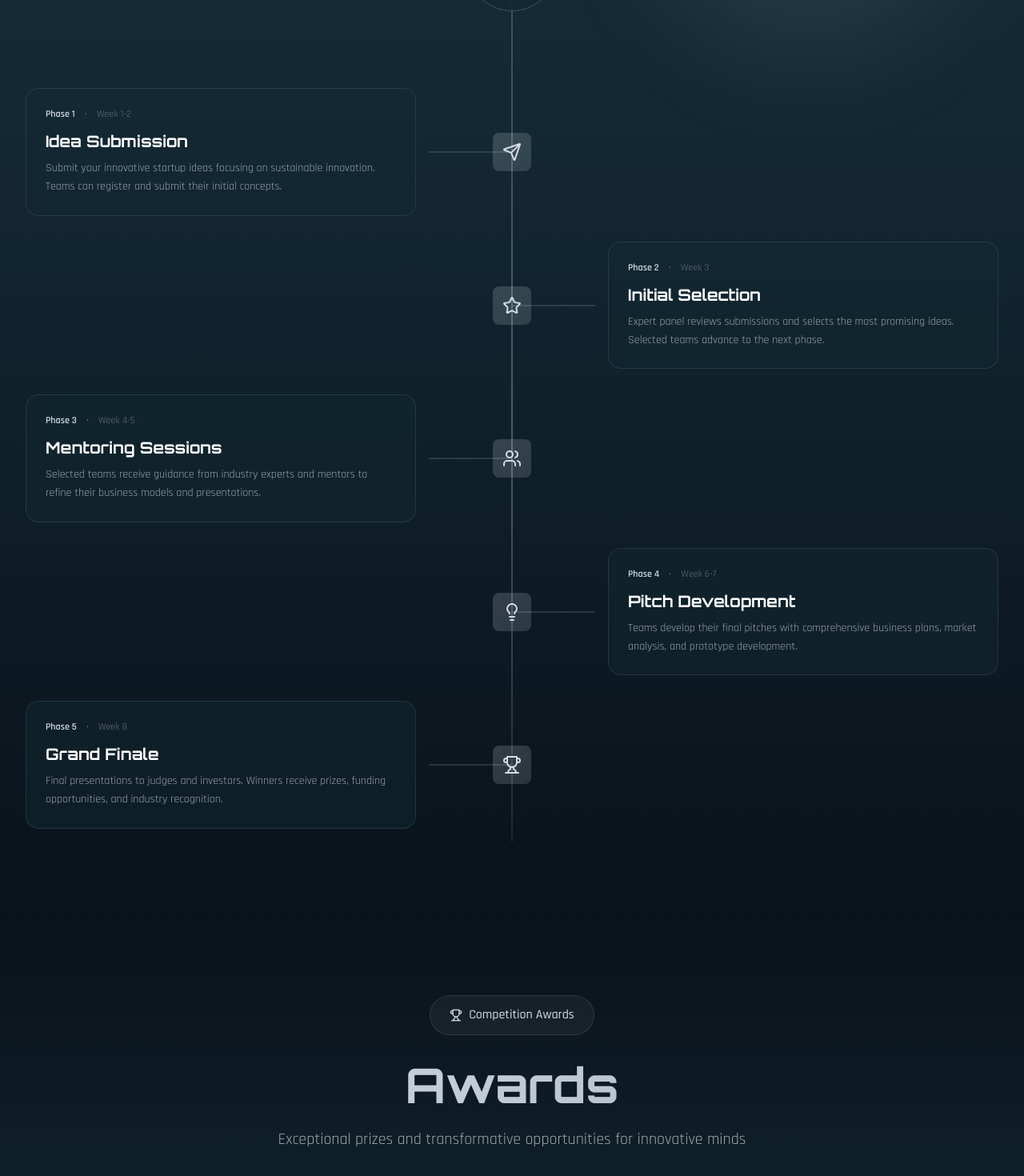
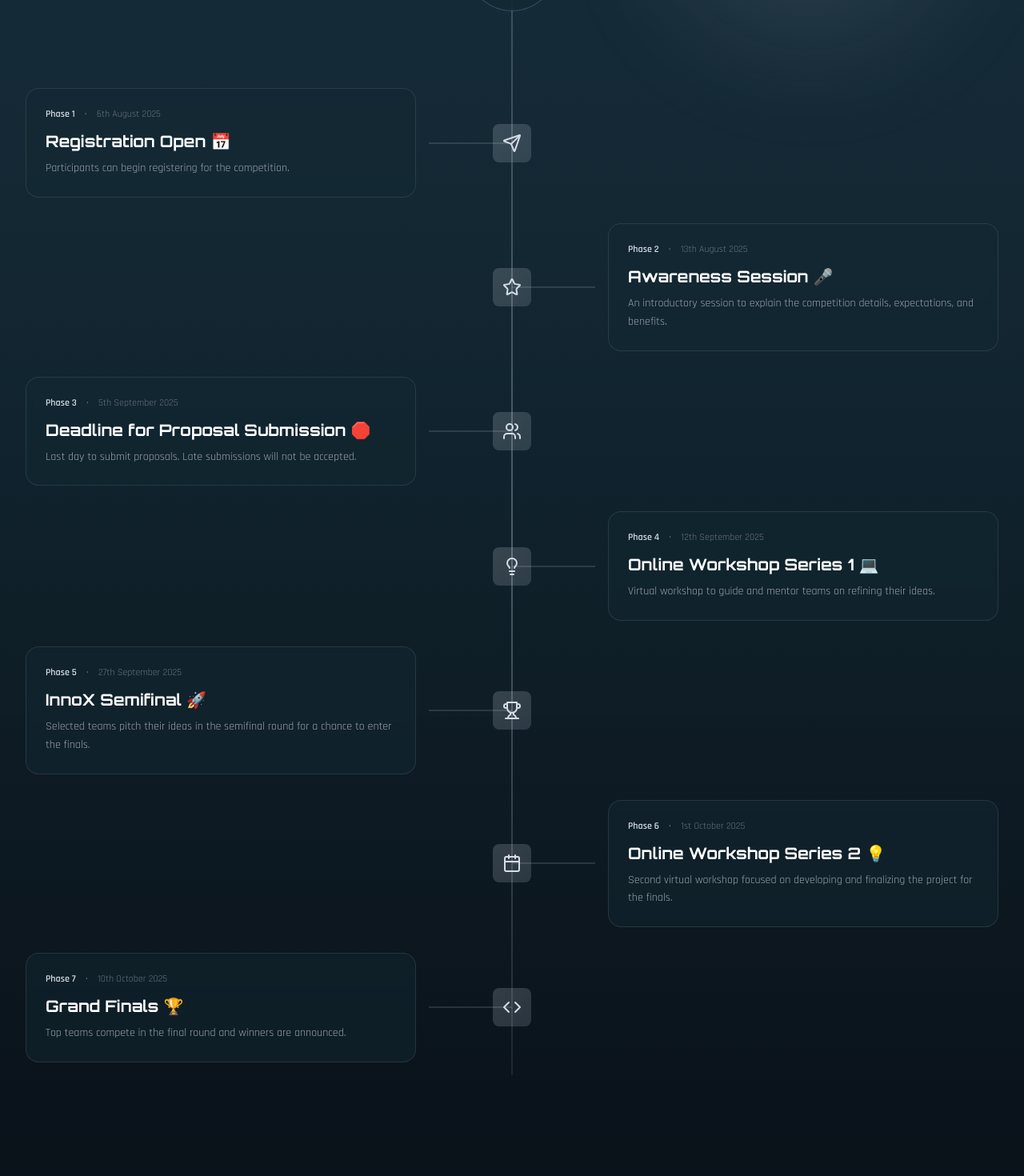
Before and after one commit to devcax/hackx.jr, a Next.js app: page / in a window 1280 px wide. Shown: the part 2640-4110 px from the top of the page at 80% size. Built offline with nearby package versions, Linux system fonts and the light colour scheme.

Commit message:
timeline chanched

```diff
--- a/components/TimelineSection.tsx
+++ b/components/TimelineSection.tsx
@@ -21,49 +21,70 @@ export default function TimelineSection() {
   const hackXTimelineData = [
     {
       phase: "Phase 1",
-      title: "Idea Submission",
+      title: "Registration Open 📅",
       description:
-        "Submit your innovative startup ideas focusing on sustainable innovation. Teams can register and submit their initial concepts.",
+        "Participants can begin registering for the competition.",
       icon: Send,
-      date: "Week 1-2",
+      date: "6th August 2025",
       color: "from-blue-500 to-cyan-500",
     },
     {
       phase: "Phase 2",
-      title: "Initial Selection",
+      title: "Awareness Session 🎤",
       description:
-        "Expert panel reviews submissions and selects the most promising ideas. Selected teams advance to the next phase.",
+        "An introductory session to explain the competition details, expectations, and benefits.",
       icon: Star,
-      date: "Week 3",
+      date: " 13th August 2025",
       color: "from-purple-500 to-pink-500",
     },
     {
       phase: "Phase 3",
-      title: "Mentoring Sessions",
+      title: "Deadline for Proposal Submission 🛑",
       description:
-        "Selected teams receive guidance from industry experts and mentors to refine their business models and presentations.",
+        "Last day to submit proposals. Late submissions will not be accepted.",
       icon: Users,
-      date: "Week 4-5",
+      date: "5th September 2025",
       color: "from-green-500 to-emerald-500",
     },
     {
       phase: "Phase 4",
-      title: "Pitch Development",
+      title: "Online Workshop Series 1 💻",
       description:
-        "Teams develop their final pitches with comprehensive business plans, market analysis, and prototype development.",
+        "Virtual workshop to guide and mentor teams on refining their ideas.",
       icon: Lightbulb,
-      date: "Week 6-7",
+      date: "12th September 2025",
       color: "from-yellow-500 to-orange-500",
     },
     {
       phase: "Phase 5",
-      title: "Grand Finale",
+      title: " InnoX Semifinal 🚀",
       description:
-        "Final presentations to judges and investors. Winners receive prizes, funding opportunities, and industry recognition.",
+        "Selected teams pitch their ideas in the semifinal round for a chance to enter the finals.",
       icon: Trophy,
-      date: "Week 8",
+      date: "27th September 2025",
       color: "from-red-500 to-rose-500",
     },
+    {
+      phase: "Phase 6",
+      title: "Online Workshop Series 2 💡",
+      description:
+        "Second virtual workshop focused on developing and finalizing the project for the finals.",
+      icon: Calendar,
+      date: "1st October 2025",
+      color: "from-indigo-500 to-violet-500",
+    },
+    {
+      phase: "Phase 7",
+      title: "Grand Finals 🏆",
+      description:
+        "Top teams compete in the final round and winners are announced.",
+      icon: Code,
+      date: "10th October 2025",
+      color: "from-pink-500 to-purple-500",
+    },
+
+
+
   ];
 
   // Using same data for mockup - replace with actual data
```
